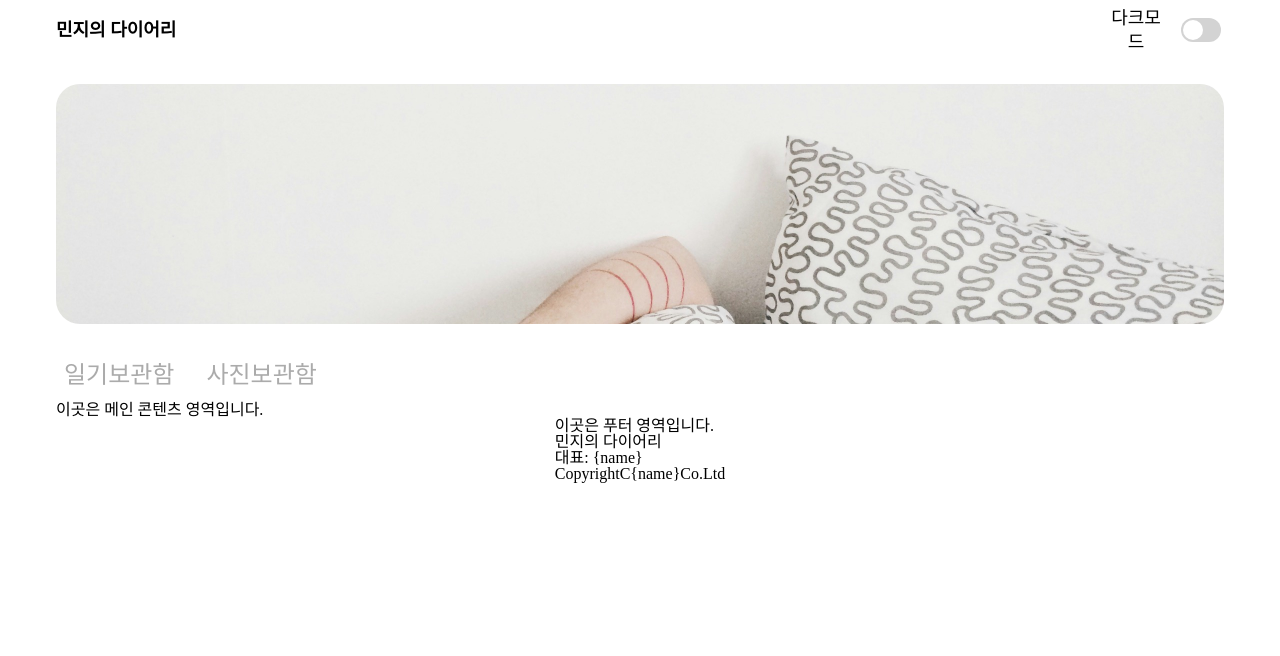
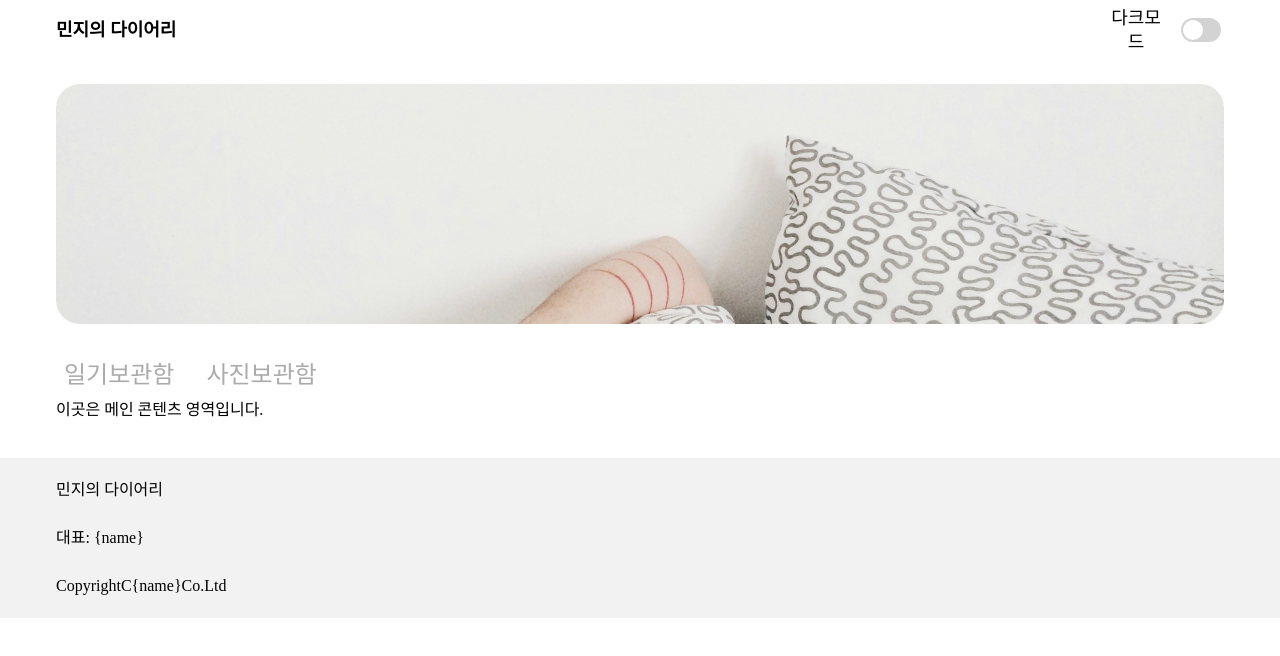
Before and after one commit to LiebeChaejun/codecamp_diary, a plain HTML site: page index.html in a window 1280 px wide. Drawn offline with nearby package versions, Linux system fonts and the light colour scheme.

Commit message:
푸터 영역 디자인

```diff
--- a/assets/style/index.css
+++ b/assets/style/index.css
@@ -104,3 +104,23 @@ header h1 {
   color: black;
   border-bottom: 3px solid black;
 }
+
+/* 푸터 영역 */
+footer {
+  width: 100%;
+  min-height: 160px;
+  background-color: #f2f2f2;
+  margin: 40px;
+
+  display: flex;
+  justify-content: center;
+}
+
+footer ul {
+  width: 1168px;
+  padding: 24px;
+
+  display: flex;
+  flex-direction: column;
+  gap: 32px;
+}
--- a/index.html
+++ b/index.html
@@ -38,8 +38,9 @@
     <!-- 푸터  -->
     <footer>
       <ul>
-        이곳은 푸터 영역입니다.
-        <li>민지의 다이어리</li>
+        <li>
+          <h3>민지의 다이어리</h3>
+        </li>
         <li>대표: {name}</li>
         <li>CopyrightC{name}Co.Ltd</li>
       </ul>
```
